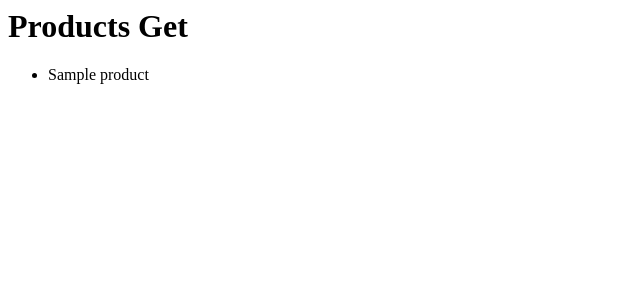
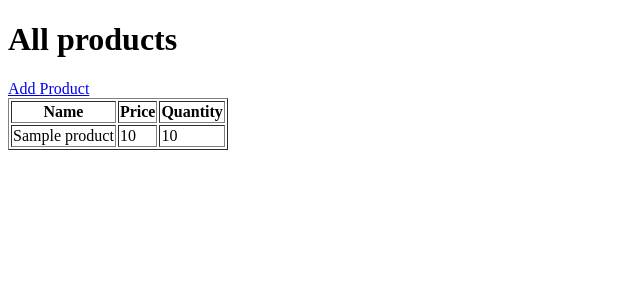
Before and after one commit to jaydparikh/deployapp, a Flask app: page /products/ in a window 1280 px wide. Shown: the top 300 px of the page, without its empty margins (0-640 px from the left). Run offline with Flask 3, Linux system fonts and the light colour scheme; tables that the repository leaves empty hold one stand-in row (values such as "Sample post").

Commit message:
adding products

```diff
--- a/app.py
+++ b/app.py
@@ -28,12 +28,13 @@ def greet(name=None):
 @app.get("/products/") #separate routing for GET and POST
 def products_get():
     products = get_Product()
-    page = "<h1> Products Get</h1>"
-    page += '<ul>'
-    for product in products:
-        page += f'<li>{product.name} </li>'
-    page += '</ul>'
-    return page
+    return render_template("products.html", products=products)
+    #page = "<h1> Products Get</h1>"
+    #page += '<ul>'
+    #for product in products:
+    #    page += f'<li>{product.name} </li>'
+    #page += '</ul>'
+    #return page
 
 @app.post("/products/")
 def products_post():
@@ -53,8 +54,7 @@ def product_post():
 
 @app.route("/products/<int:id>")
 def product(id):
-#    return f"<h1> Product: #{escape(id)} </h1>" #escape is used to prevent attacks
-    return render_template("products.html", productid=id)
+    return f"<h1> Product: #{escape(id)} </h1>" #escape is used to prevent attacks
 
 @app.route("/users/<username>")
 def user(username):
--- a/templates/homepage.html
+++ b/templates/homepage.html
@@ -7,5 +7,6 @@
 </head>
 <body>
     <h1>This is our home page</h1>
+    <button onclick="window.location.href='/products';">Go to Products</button>
 </body>
 </html>
--- a/templates/products.html
+++ b/templates/products.html
@@ -3,9 +3,29 @@
 <head>
     <meta charset="UTF-8">
     <meta name="viewport" content="width=device-width, initial-scale=1.0">
-    <title>Document</title>
+    <title>Products</title>
 </head>
 <body>
-    <h1> Product Page {{productid}} </h1>
+    <h1> All products </h1>
+    <a href="/addproducts">Add Product</a>
+    <table border="1">
+        <thead>
+            <tr>
+                <th>Name</th>
+                <th>Price</th>
+                <th>Quantity</th>
+            </tr>
+        </thead>
+        <tbody>
+            {% for item in products %}
+            <tr>
+                <td>{{ item.name }}</td>
+                <td>{{ item.price }}</td>
+                <td>{{ item.quantity }}</td>
+            </tr>
+            {% endfor %}
+        </tbody>
+    </table>
+
 </body>
 </html>
```
